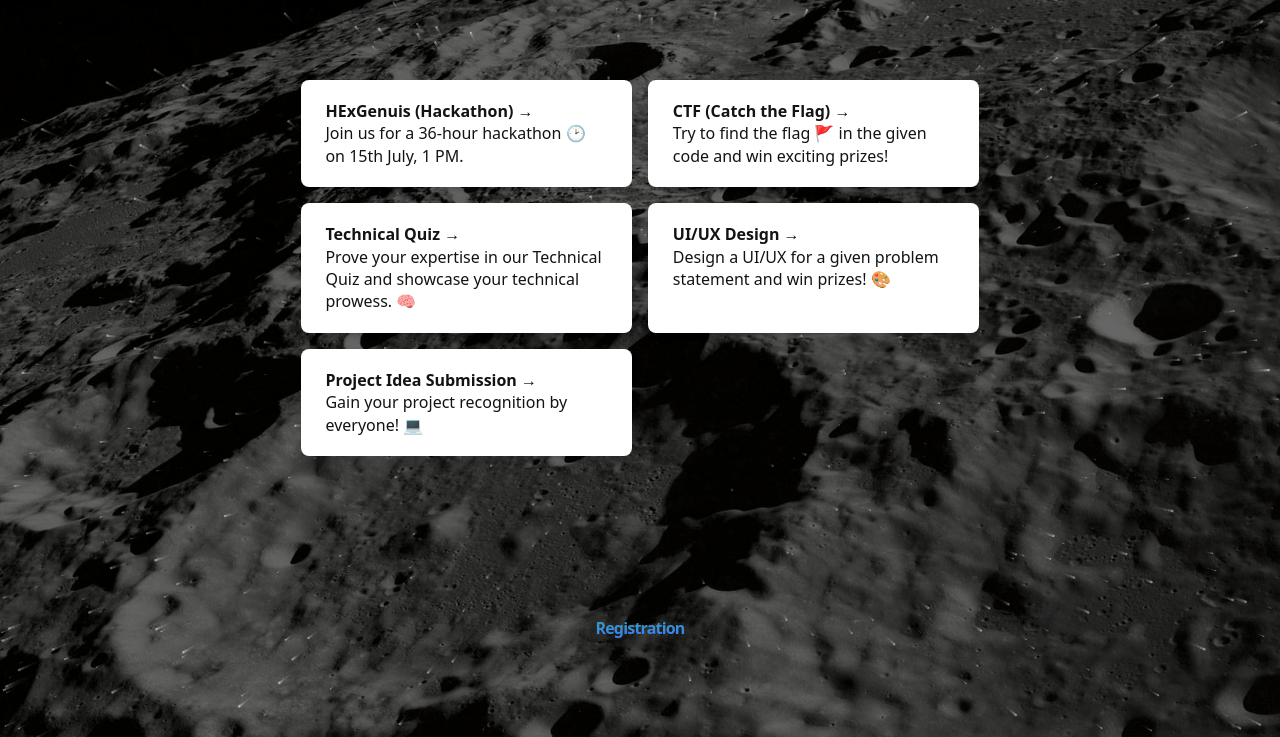
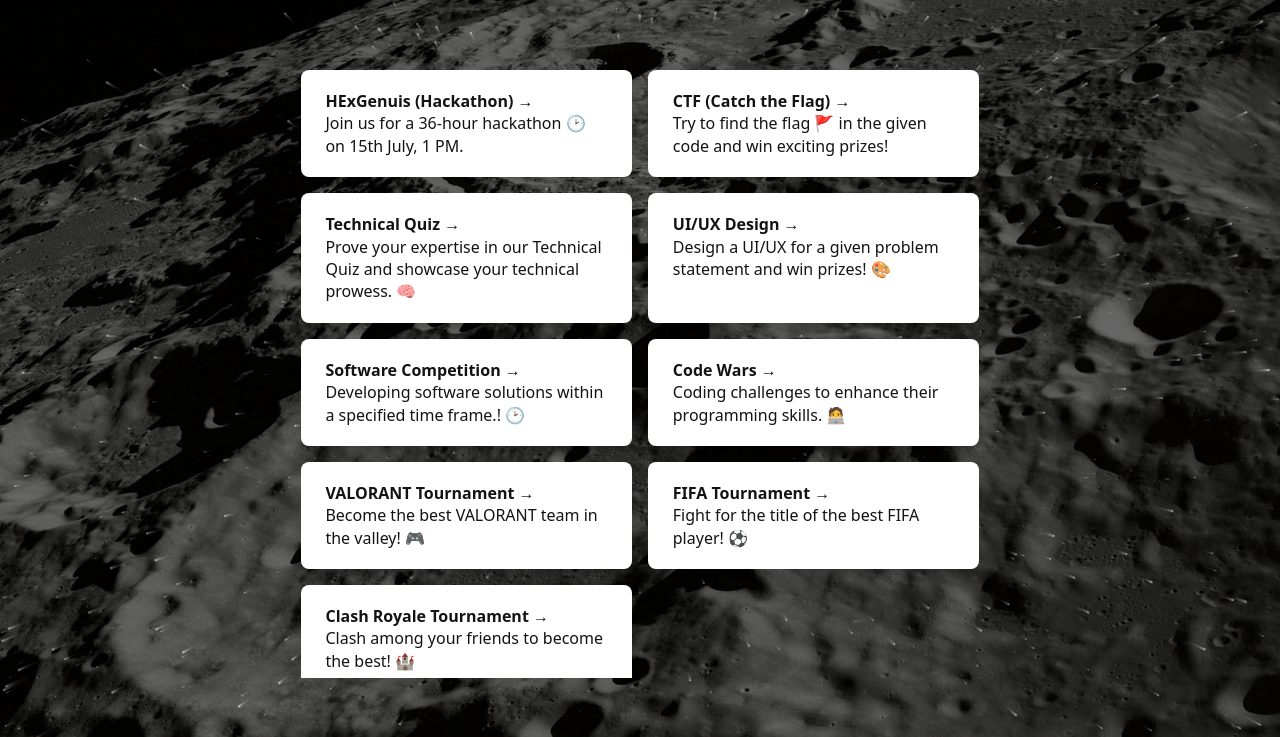
Before and after one commit to sahrohit/hex2023, an Astro site in the folder web/: page /register in a window 1280 px wide. Shown: the top 737 px of the page. Built offline with nearby package versions, Linux system fonts and the light colour scheme; Astro itself is replaced by a stand-in of ours; some packages are replaced by stand-ins of ours; what tailwindcss-fluid-type would draw is missing.

Commit message:
updated register page with addtional events

```diff
--- a/web/src/pages/register.astro
+++ b/web/src/pages/register.astro
@@ -31,9 +31,31 @@
         href: "https://docs.google.com/forms/d/e/1FAIpQLSdmc2lUv958zp76Cv4XFsRN2TWlvTHUY9vp9xz-M5RET6ZnQw/viewform",
     },
     {
-        name: "Project Idea Submission",
-        description: "Gain your project recognition by everyone! 💻",
-        href: "https://docs.google.com/forms/d/e/1FAIpQLSfiHiUCBaINe9zTLZJXGwMOOYfiZI_f7ThK-FMDnnAbcFlCzQ/viewform",
+        name: "Software Competition",
+        description:
+            "Developing software solutions within a specified time frame.! 🕑",
+        href: "https://docs.google.com/forms/d/1FawNHM-tfBmAxuwkc3ohHeaxJhI3sJ6cX-MX1Nx80zQ/viewform?edit_requested=true",
+    },
+    {
+        name: "Code Wars",
+        description:
+            "Coding challenges to enhance their programming skills. 🧑‍💻",
+        href: "https://docs.google.com/forms/d/1pLkYWmxyVf6GQig0NdqLT-KYctHfP4EFWSrhKwaCb1M/viewform?edit_requested=true",
+    },
+    {
+        name: "VALORANT Tournament",
+        description: "Become the best VALORANT team in the valley! 🎮",
+        href: "https://docs.google.com/forms/d/e/1FAIpQLScQrmHa7O_kTukoxtTVbTC0zkckjIuZ-JA1lZXtx85xiShdhw/viewform",
+    },
+    {
+        name: "FIFA Tournament",
+        description: "Fight for the title of the best FIFA player! ⚽",
+        href: "https://docs.google.com/forms/d/e/1FAIpQLSd54O9n5RrwhnnjRKLxlvDGo3hKu-ABaxVsevCQeZfsBtuhsA/viewform",
+    },
+    {
+        name: "Clash Royale Tournament",
+        description: "Clash among your friends to become the best! 🏰",
+        href: "https://docs.google.com/forms/d/e/1FAIpQLSe4mCx9hEjkz-qANBtDfUlZzbujEKdGISM6yGp2f7Bw2Kh5_Q/viewform",
     },
 ];
 ---
@@ -50,9 +72,9 @@
         </div>
 
         <div
-            class="max-h-100vh relative mx-8 grid h-full place-items-center pb-16"
+            class="max-h-100vh relative mx-8 mb-32 mt-16 grid h-full place-items-center pb-16"
         >
-            <div class="max-h-[76vh] overflow-y-scroll sm:overflow-y-hidden">
+            <div class="max-h-[76vh] overflow-y-scroll">
                 <ul
                     role="list"
                     class="grid grid-cols-[repeat(auto-fit,minmax(24ch,1fr))] gap-4"
@@ -69,7 +91,7 @@
                 </ul>
             </div>
             <h2
-                class="gradient-text flex w-full flex-col gap-2 self-end pb-4 text-center font-extrabold tracking-tighter text-6xl sm:gap-4 sm:self-auto sm:justify-self-end"
+                class="gradient-text mt-16 flex w-full flex-col gap-2 self-end pb-4 text-center font-extrabold tracking-tighter text-6xl sm:gap-4 sm:self-auto sm:justify-self-end"
             >
                 Registration
             </h2>
```
